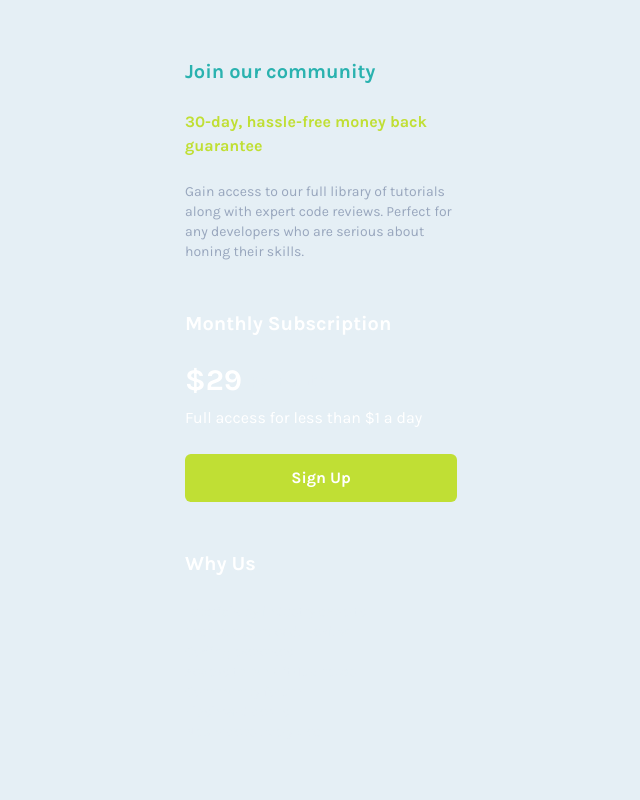
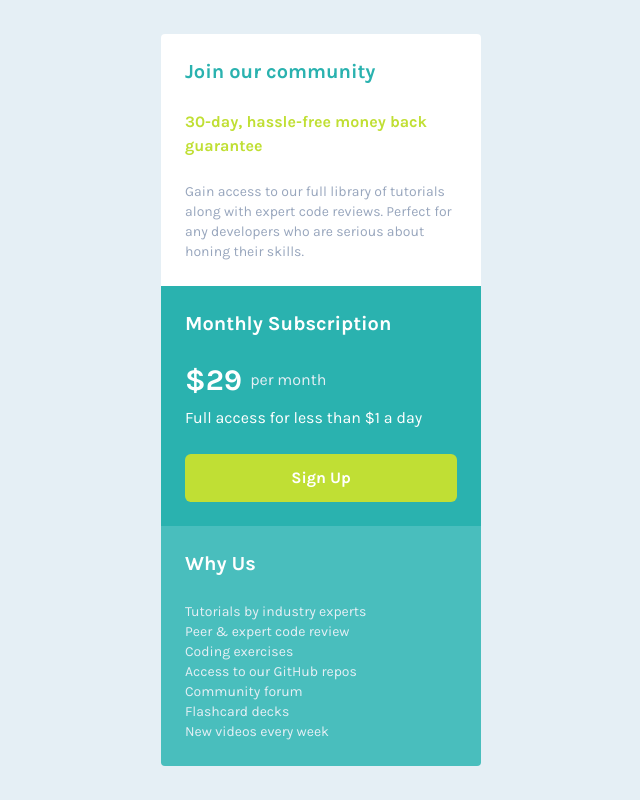
Before and after one commit to palmeiroerick/single-price-grid-component, a Next.js app: page / in a window 1280 px wide. Shown: the whole page, without its empty margins (319-959 px from the left). Built offline with nearby package versions, Linux system fonts and the light colour scheme.

Commit message:
fix: Section component background color

```diff
--- a/components/Section/index.tsx
+++ b/components/Section/index.tsx
@@ -6,8 +6,14 @@ type SectionProps = {
 };
 
 const Section = ({ color, children }: SectionProps) => {
+  const colorVariants = {
+    white: "bg-white",
+    cyan: "bg-cyan",
+    lightCyan: "bg-lightCyan",
+  };
+
   return (
-    <section className={`bg-${color} flex flex-col gap-6 p-6`}>
+    <section className={`${colorVariants[color]} flex flex-col gap-6 p-6`}>
       {children}
     </section>
   );
```
